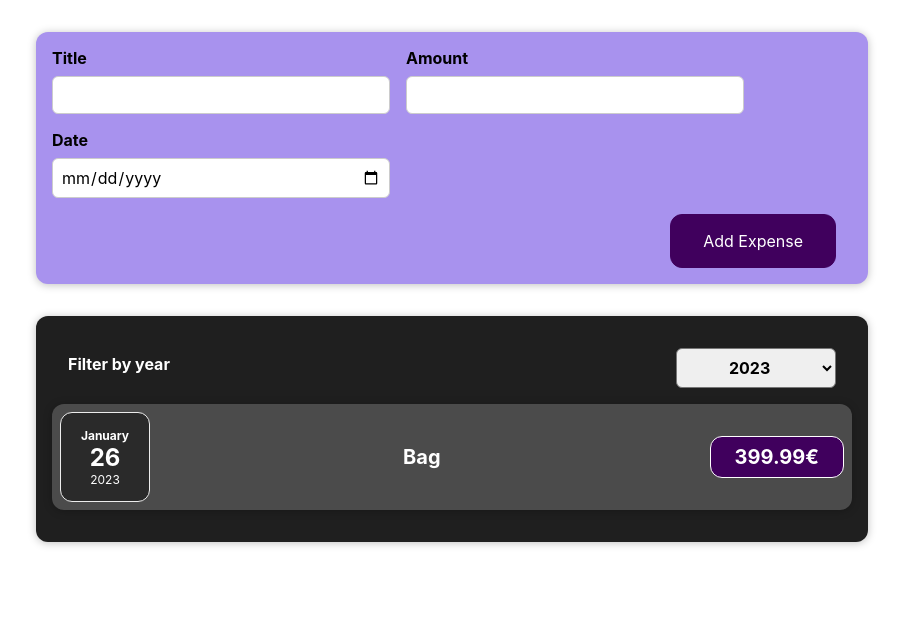
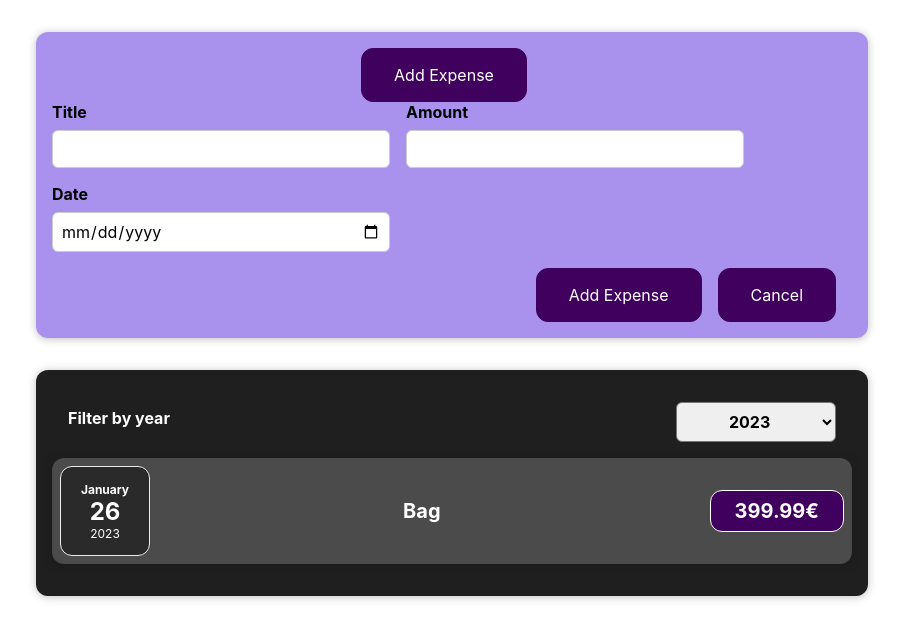
Before and after one commit to RobinK1234/expenses, a React (Create React App) app: page / in a window 1280 px wide. Both pictures are taken after a click on the button "Add Expense". Shown: the top 640 px of the page, without its empty margins (188-1091 px from the left). Built offline with nearby package versions, Linux system fonts and the light colour scheme.

Commit message:
14. Form is hidden until Add Expense is clicked

```diff
--- a/src/App.js
+++ b/src/App.js
@@ -54,4 +54,7 @@
     );
 }
 
+
+
+
 export default App;
--- a/src/components/NewExpense/ExpenseForm.js
+++ b/src/components/NewExpense/ExpenseForm.js
@@ -6,6 +6,7 @@
     const [enteredTitle, setEnteredTitle] = useState('')
     const [enteredAmount, setEnteredAmount] = useState('')
     const [enteredDate, setEnteredDate] = useState('')
+    const [formEdit, setFormEdit] = useState(false);
 
 
     const titleChangeHandler = (event) => {
@@ -31,10 +32,14 @@
         setEnteredTitle('')
         setEnteredAmount('')
         setEnteredDate('')
+        setFormEdit(false)
     }
 
 
     return (
+        <div>
+            <button onClick={() => setFormEdit(true)}>Add Expense</button>
+            {formEdit && (
                 <form onSubmit={submitHandler}>
                     <div className="new-expense__controls">
                         <div className="new-expense__control">
@@ -52,9 +57,12 @@
                     </div>
                     <div className="new-expense__actions">
                         <button type="submit">Add Expense</button>
+                        <button onClick={() => setFormEdit(false)}>Cancel</button>
                     </div>
                 </form>
-    )
+            )}
+        </div>
+    );
 }
 
     export default ExpenseForm
```
Lines whose indentation alone changed are shown as unchanged.
